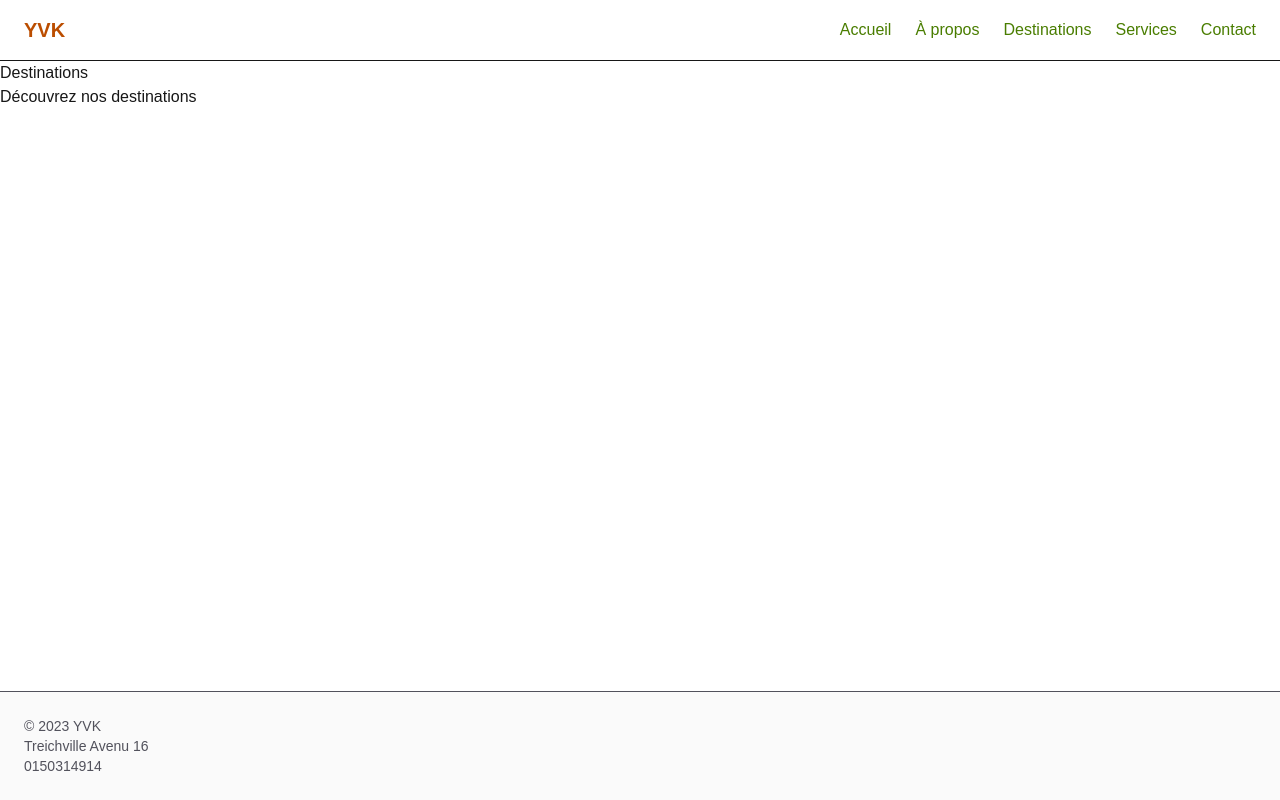
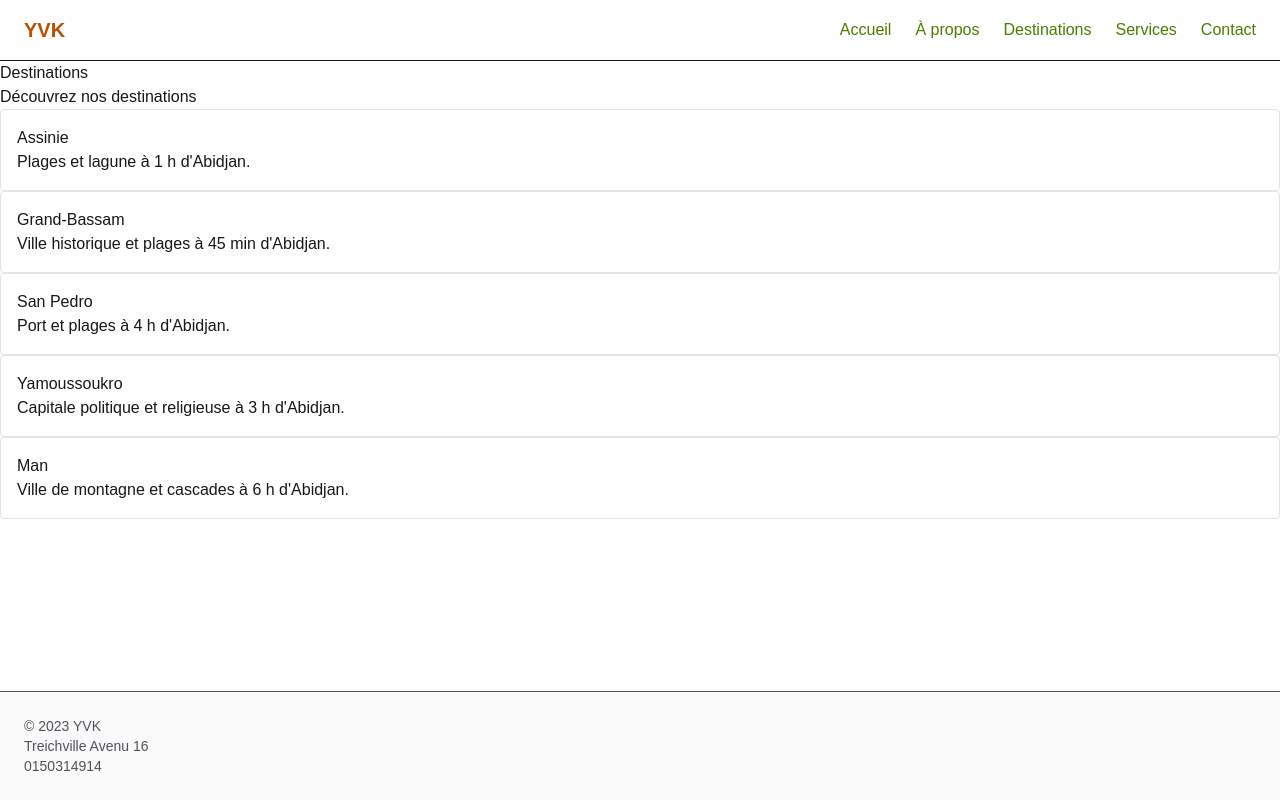
Before and after one commit to DIALLO-Thierno-js/pme-projects, a Next.js app: page /destinations in a window 1280 px wide. Built offline with nearby package versions, Linux system fonts and the light colour scheme.

Commit message:
section 1 : routes dynamiques destinations

```diff
--- /dev/null
+++ b/app/data/destinations.ts
@@ -0,0 +1,7 @@
+export const destinations = [
+    { slug: "assinie", nom: "Assinie", prix: 45000, description: "Plages et lagune à 1 h d'Abidjan." },
+    {slug: "grand-bassam", nom: "Grand-Bassam", prix: 35000, description: "Ville historique et plages à 45 min d'Abidjan." },
+    {slug: "san-pedro", nom: "San Pedro", prix: 40000, description: "Port et plages à 4 h d'Abidjan." },
+    {slug: "yamoussoukro", nom: "Yamoussoukro", prix: 30000, description: "Capitale politique et religieuse à 3 h d'Abidjan." },
+    {slug: "man", nom: "Man", prix: 50000, description: "Ville de montagne et cascades à 6 h d'Abidjan." },
+]
--- /dev/null
+++ b/app/destinations/[slug]/page.tsx
@@ -0,0 +1,24 @@
+import Link from 'next/link'
+import { destinations } from '../../data/destinations'
+
+
+
+async function DestinationDetailPage({params }: PageProps<"/destinations/[slug]"> ){
+
+    const {slug} = await params
+    const destination = destinations.find(destination=> destination.slug === slug)
+    if(!destination){
+        return <p>Destination introuvable</p>
+    }
+    console.log(slug)
+  return (
+    <div className="mt-4">
+        <h2>Nom: {destination.nom}</h2>
+        <p>Description: {destination.description}</p>
+        <p>Prix : {destination.prix} FCFA</p>
+        <Link href="/destinations" className="text-blue-500 hover:underline">Retour aux destinations</Link>
+    </div>
+  )
+}
+
+export default DestinationDetailPage
--- a/app/destinations/assinie/page.tsx
+++ /dev/null
@@ -1,12 +0,0 @@
-import React from 'react'
-
-function page() {
-  return (
-    <div>
-        <h1>Assinie</h1>
-        <p>Découvrez notre destination !</p>
-    </div>
-  )
-}
-
-export default page
--- a/app/destinations/page.tsx
+++ b/app/destinations/page.tsx
@@ -1,12 +1,29 @@
-import React from 'react'
+import Link from 'next/link'
+import { destinations } from '../data/destinations'
 
-function page() {
+
+
+function DestinationPage() {
+
   return (
     <div>
         <h1>Destinations</h1>
         <p>Découvrez nos destinations</p>
+        <div>
+        {destinations.map(destination  => (
+          <Link href= {`/destinations/${destination.slug}`} key={destination.slug}
+          className="block rounded border border-zinc-200 p-4 hover:bg-zinc-400">
+            <h2>{destination.nom} </h2>
+            <p>{destination.description}</p>
+            </Link>
+
+        )
+
+        )
+        }
+        </div>
     </div>
   )
 }
 
-export default page
+export default DestinationPage
```
